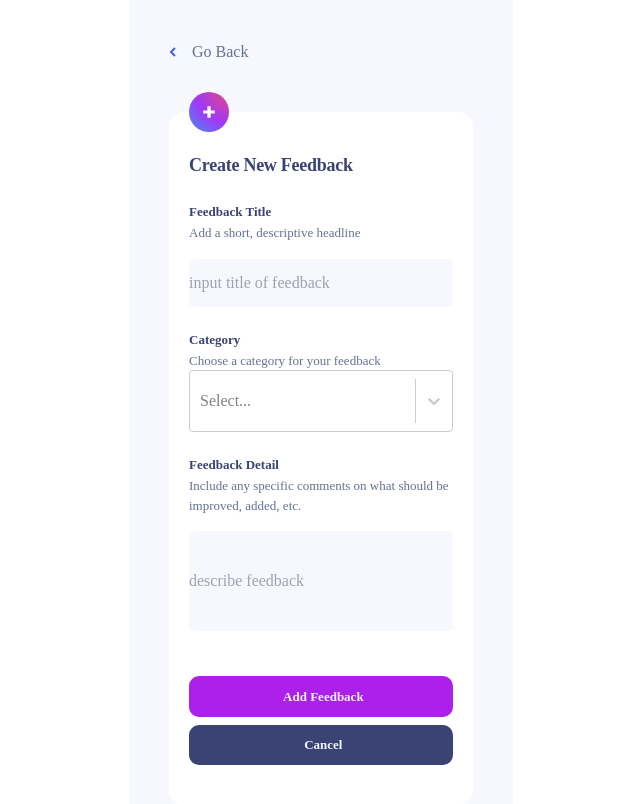
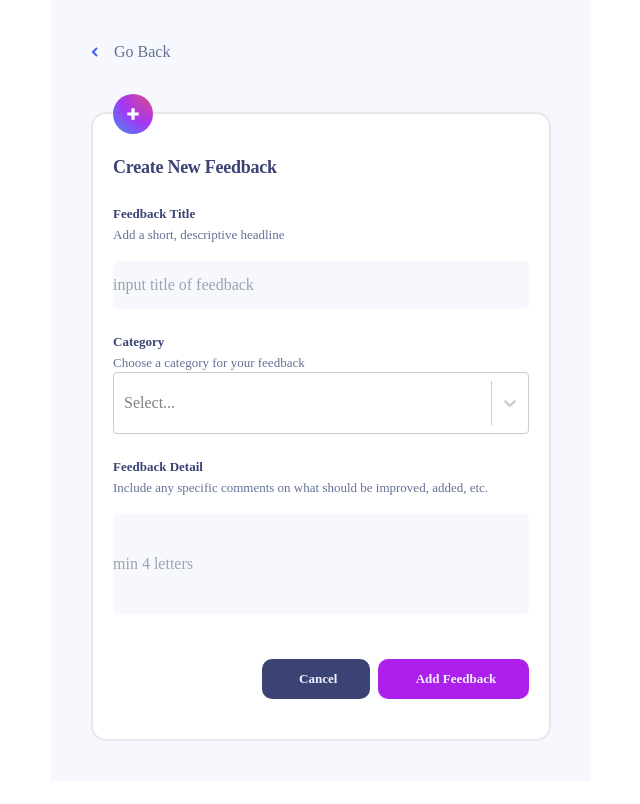
Before and after one commit to 4LL7N/product-feedback-app, a React (Vite) app: page /newfeedback in a window 1280 px wide. Shown: the top 804 px of the page, without its empty margins (319-959 px from the left). Built offline with nearby package versions, Linux system fonts and the light colour scheme.

Commit message:
feat: responsive design

```diff
--- a/src/page/NewFeedback.tsx
+++ b/src/page/NewFeedback.tsx
@@ -29,17 +29,17 @@ const NewFeedback: React.FC = () => {
   console.log(watch("title")); // watch input value by passing the name of it
 
   return (
-    <InputField className="w-96 sm:w-450 md:w-550 h-full mx-auto items-center p-10">
+    <InputField className="w-96 sm:w-450 h-full mx-auto items-center p-10">
       <div className="flex flex-row gap-4 ">
         <img
           src="/assets/shared/icon-arrow-left.svg"
           alt="icon-arrow-left"
           className="my-auto"
         />{" "}
-        <span className="">Go Back</span>
+        <span className="goback">Go Back</span>
       </div>
 
-      <WhiteContainer className="relative border-spacing-2 py-10 px-5 mt-12 flex flex-col gap-5">
+      <WhiteContainer className="border-2 relative border-spacing-2 py-10 px-5 mt-12 flex flex-col gap-5">
         <img
           className="absolute top-0 left-10 -translate-x-1/2 -translate-y-1/2 w-10 "
           src="/assets/shared/icon-new-feedback.svg"
@@ -94,7 +94,7 @@ const NewFeedback: React.FC = () => {
             {/* include validation with required or other standard HTML validation rules */}
             <input
               className="last-child"
-              placeholder="describe feedback"
+              placeholder="min 4 letters"
               {...register("description", {
                 required: true,
                 maxLength: 200,
@@ -105,10 +105,12 @@ const NewFeedback: React.FC = () => {
               })}
             />
             {/* errors will return when field validation fails  */}
-            {errors.description && <span>This field is required</span>}
+            {errors.description && (
+              <span className="tex-red-800">Can't be empty</span>
+            )}
           </div>
 
-          <div className="flex flex-col gap-2">
+          <div className="buttons flex flex-col gap-2">
             <button type="submit">Add Feedback</button>
             <button>Cancel</button>
           </div>
@@ -125,11 +127,24 @@ const InputField = styled.div`
   font-family: Jost;
 
   span {
+    color: #d73737;
+  }
+  .goback {
     color: #647196;
   }
   p {
     font-size: 13px;
     color: #647196;
+  }
+
+  @media (min-width: 600px) {
+    width: 540px;
+
+    .buttons {
+      flex-direction: row-reverse;
+      align-items: end;
+      justify-content: end;
+    }
   }
 `;
 
```
